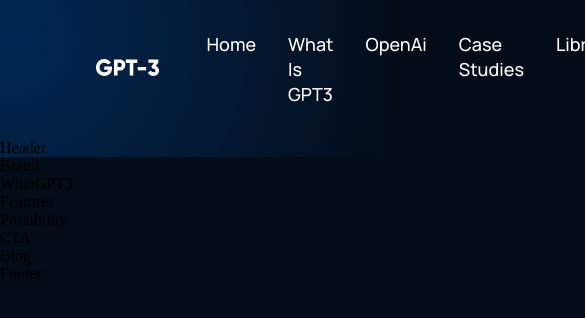
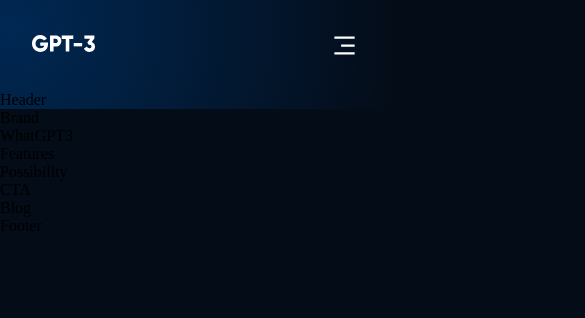
Before and after one commit to FabKaiz/modern-gpt3-react, a React (Create React App) app: page / in a window 390 px wide. Shown: the top 318 px of the page, 585 px wide, since content can reach past the window. Built offline with nearby package versions, Linux system fonts and the light colour scheme.

Commit message:
navbar done with responsive

```diff
--- a/src/components/navbar/Navbar.jsx
+++ b/src/components/navbar/Navbar.jsx
@@ -1,10 +1,22 @@
-import React from 'react'
+import React, { useState } from 'react'
 import { RiMenu3Line, RiCloseLine } from 'react-icons/ri'
 import './navbar.css'
 
 import logo from '../../assets/logo.svg'
 
+const Menu = () => (
+  <>
+    <p><a href="#home">Home</a></p>
+    <p><a href="#wgpt3">What is GPT3</a></p>
+    <p><a href="#possibility">OpenAi</a></p>
+    <p><a href="#features">Case Studies</a></p>
+    <p><a href="#blog">Library</a></p>
+  </>
+)
+
 const Navbar = () => {
+  const [toggleMenu, setToggleMenu] = useState(false)
+
   return (
     <div className='gpt3__navbar'>
       <div className="gpt3__navbar-links">
@@ -12,12 +24,29 @@
           <img src={logo} alt="logo" />
         </div>
         <div className="gpt3__navbar-links_container">
-          <p><a href="#home">Home</a></p>
-          <p><a href="#wgpt3">What is GPT3</a></p>
-          <p><a href="#possibility">OpenAi</a></p>
-          <p><a href="#features">Case Studies</a></p>
-          <p><a href="#blog">Library</a></p>
+          <Menu />
         </div>
+      </div>
+      <div className="gpt3__navbar-sign">
+        <p>Sign in</p>
+        <button type='button'>Sign up</button>
+      </div>
+      <div className="gpt3__navbar-menu">
+        {toggleMenu
+          ? <RiCloseLine color="#fff" size={27} onClick={() => setToggleMenu(false)} />
+          : <RiMenu3Line color="#fff" size={27} onClick={() => setToggleMenu(true)} />
+        }
+        {toggleMenu && (
+          <div className="gpt3__navbar-menu_container scale-up-center">
+            <div className="gpt3__navbar-menu_container-links">
+              <Menu />
+              <div className="gpt3__navbar-menu_container-links-sign">
+                <p>Sign in</p>
+                <button type='button'>Sign up</button>
+              </div>
+            </div>
+          </div>
+        )}
       </div>
     </div>
   )
--- a/src/components/navbar/navbar.css
+++ b/src/components/navbar/navbar.css
@@ -44,3 +44,86 @@
   margin: 0 1rem;
   cursor: pointer;
 }
+
+.gpt3__navbar-sign button,
+.gpt3__navbar-menu_container button {
+  padding: 0.75rem 1.25rem;
+  color: #fff;
+  font-family: var(--font-family);
+  font-weight: 500;
+  font-size: 18px;
+  line-height: 25px;
+  background: #FF4820;
+  border-radius: 5px;
+  border: none;
+  outline: none;
+  cursor: pointer;
+}
+
+.gpt3__navbar-menu {
+  margin-left: 1rem;
+  display: none;
+  position: relative;
+}
+
+.gpt3__navbar-menu svg {
+  cursor: pointer;
+}
+
+.gpt3__navbar-menu_container {
+  display: flex;
+  justify-content: flex-end;
+  align-items: flex-end;
+  flex-direction: column;
+  text-align: end;
+  background: var(--color-footer);
+  padding: 2rem;
+  position: absolute;
+  top: 40px;
+  right: 0;
+  margin-top: 1rem;
+  min-width: 210px;
+  border-radius: 5px;
+  box-shadow: 0 0 5 rgba(0, 0, 0, 0.2);
+}
+
+.gpt3__navbar-menu_container p {
+  margin: 1rem 0;
+}
+
+.gpt3__navbar-menu_container-links-sign {
+  display: none;
+}
+
+@media screen and (max-width: 1035px) {
+  .gpt3__navbar-links_container {
+    display: none;
+  }
+  .gpt3__navbar-menu {
+    display: flex;
+  }
+}
+
+@media screen and (max-width: 700px) {
+  .gpt3__navbar {
+    padding: 2rem 4rem;
+  }
+}
+
+@media screen and (max-width: 550px) {
+  .gpt3__navbar {
+    padding: 2rem;
+  }
+
+  .gpt3__navbar-sign {
+    display: none;
+  }
+
+  .gpt3__navbar-menu_container {
+    top: 20px;
+  }
+
+  .gpt3__navbar-menu_container-links-sign {
+    display: block;
+  }
+}
```
